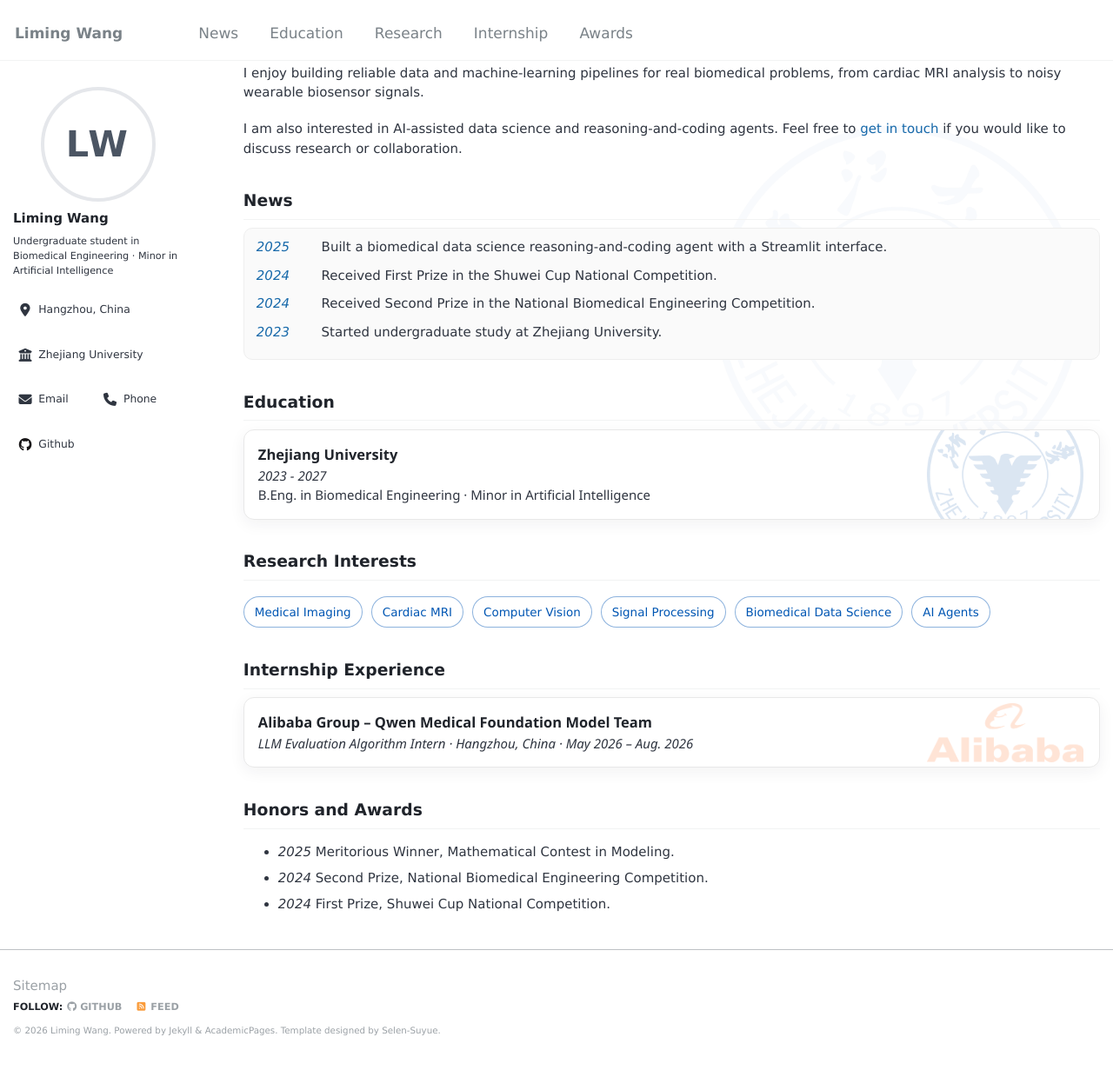
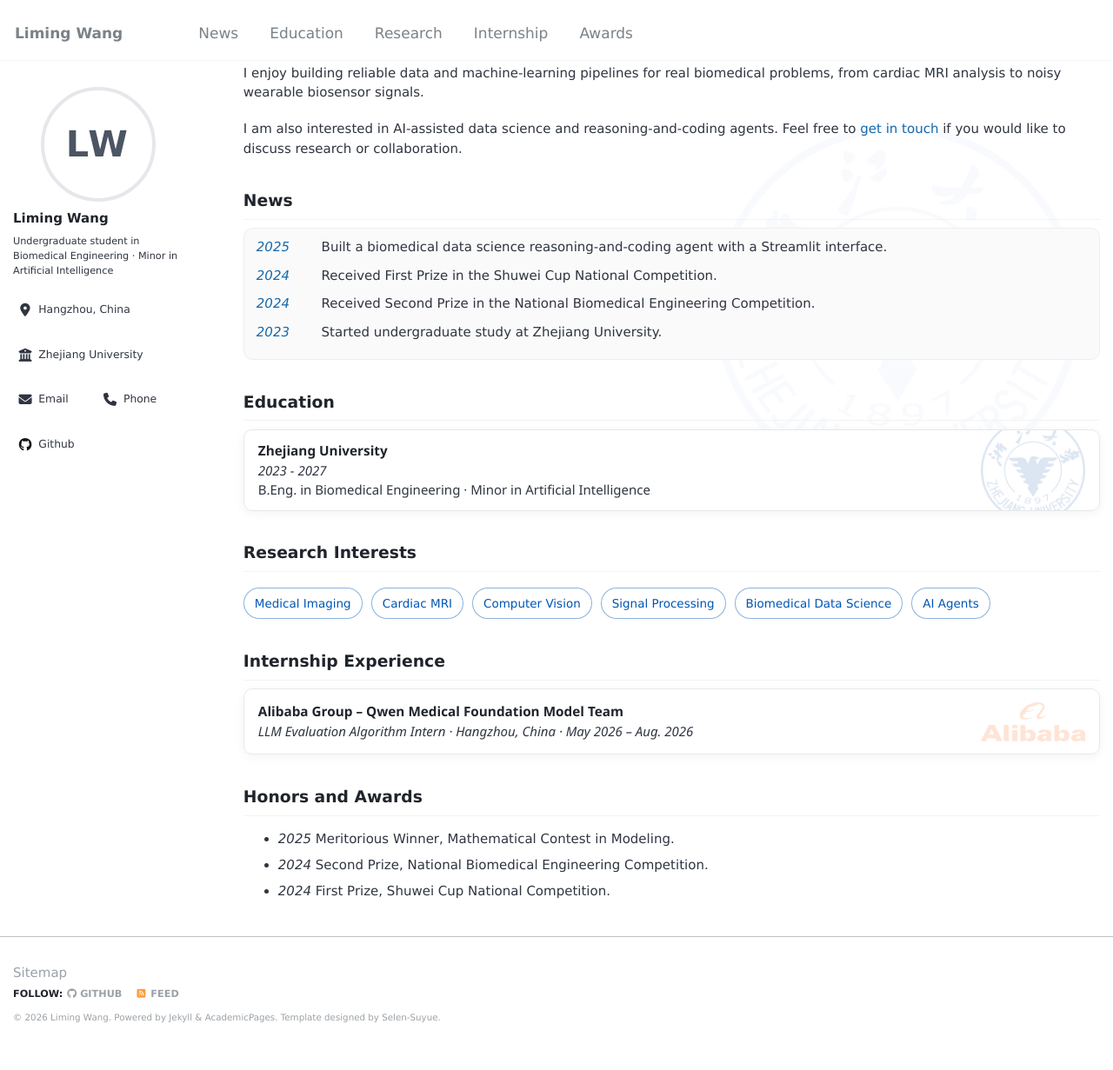
Before and after one commit to wwoozyq/wwoozyq.github.io, a Jekyll site: the page built from _pages/about.md, in a window 1280 px wide and 1400 px high, scrolled down 154 px. Shown: the top 1231 px of the window at 87% size. Built offline with Jekyll 4.4.1, drawn with Linux system fonts in a browser that asks for light colours; some web fonts are replaced.

Commit message:
Compact experience cards

```diff
--- a/assets/css/home.css
+++ b/assets/css/home.css
@@ -726,3 +726,43 @@
             border-color: #e8e8e8;
             background: #ffffff;
         }
+
+        /* Keep education and internship entries compact like a CV timeline. */
+        .experience-container {
+            gap: 12px;
+        }
+
+        .experience-container#education .experience-card,
+        .experience-container#internship .experience-card {
+            min-height: 76px;
+            padding-top: 12px;
+            padding-bottom: 12px;
+            padding-right: 150px;
+            border-radius: 10px;
+            box-shadow: 0 3px 12px rgba(30, 41, 59, 0.05);
+        }
+
+        .experience-container#education .experience-card::after,
+        .experience-container#internship .experience-card::after {
+            right: 16px;
+            width: 120px;
+            height: 120px;
+        }
+
+        .experience-info strong {
+            font-size: 1.02em;
+        }
+
+        @media (max-width: 600px) {
+            .experience-container#education .experience-card,
+            .experience-container#internship .experience-card {
+                padding-right: 86px;
+            }
+
+            .experience-container#education .experience-card::after,
+            .experience-container#internship .experience-card::after {
+                right: 10px;
+                width: 72px;
+                height: 72px;
+            }
+        }
```
